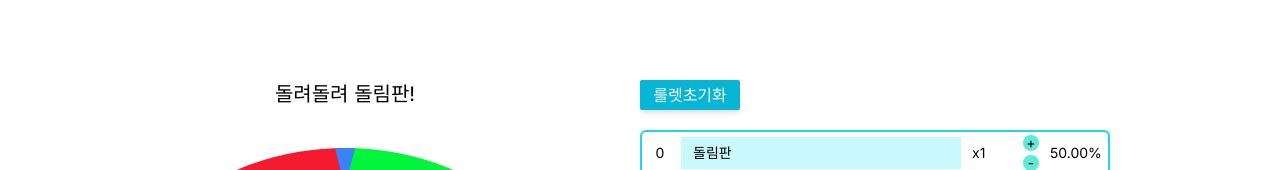
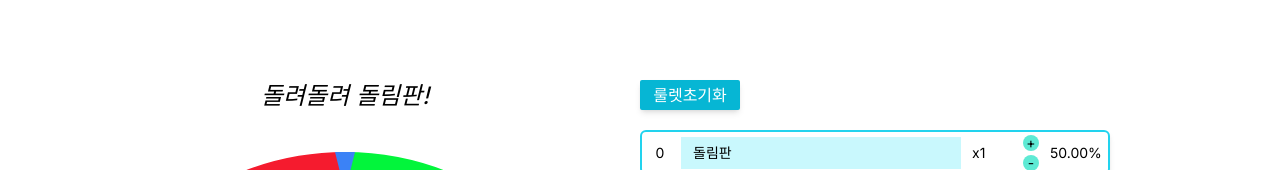
Before and after one commit to loevray/loevray-s-lab, a Next.js app: page / in a window 1280 px wide. Shown: the top 170 px of the page. Built offline with nearby package versions, Linux system fonts and the light colour scheme.

Commit message:
Style: 2xl title

```diff
--- a/src/app/page.tsx
+++ b/src/app/page.tsx
@@ -27,7 +27,7 @@ const Home = () => {
   return (
     <main className="w-screen h-screen flex items-center py-20">
       <section className="pl-[50px] w-1/2 flex items-center flex-col gap-10 h-full">
-        <span ref={winTextRef} className="text-xl">
+        <span ref={winTextRef} className="italic text-2xl">
           돌려돌려 돌림판!
         </span>
         <SpinWheel
```
